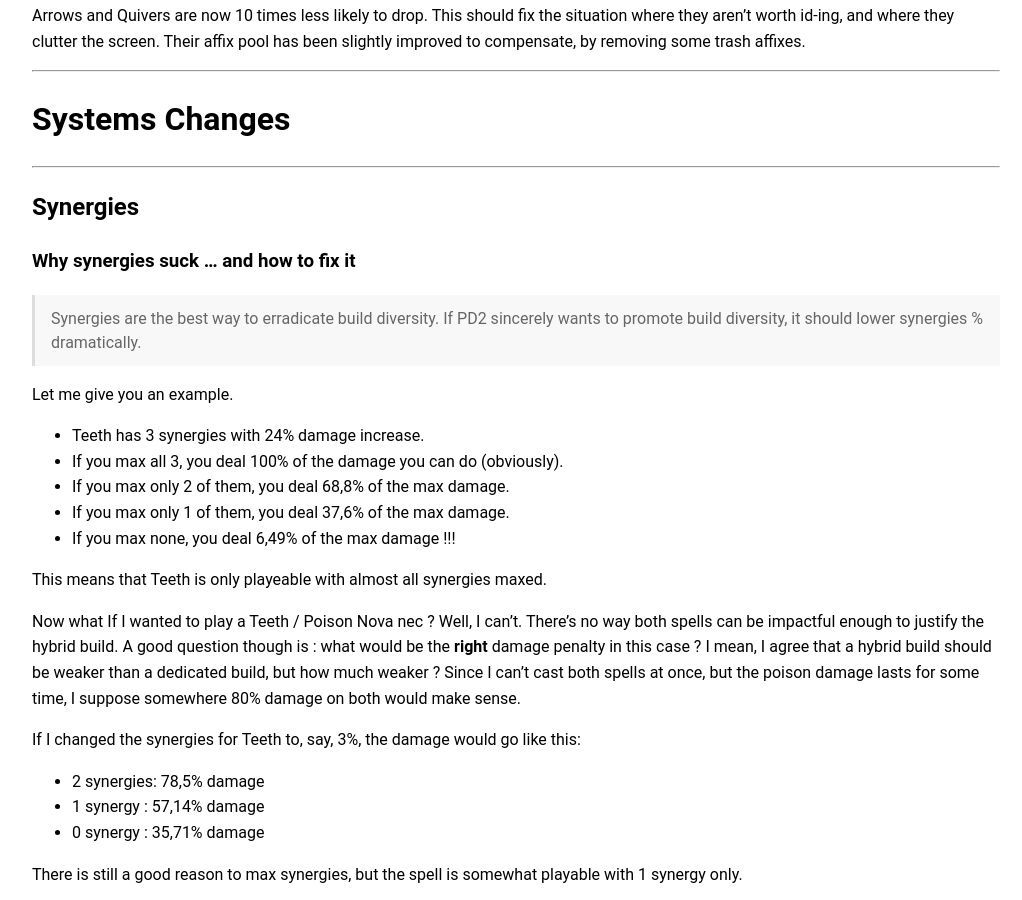
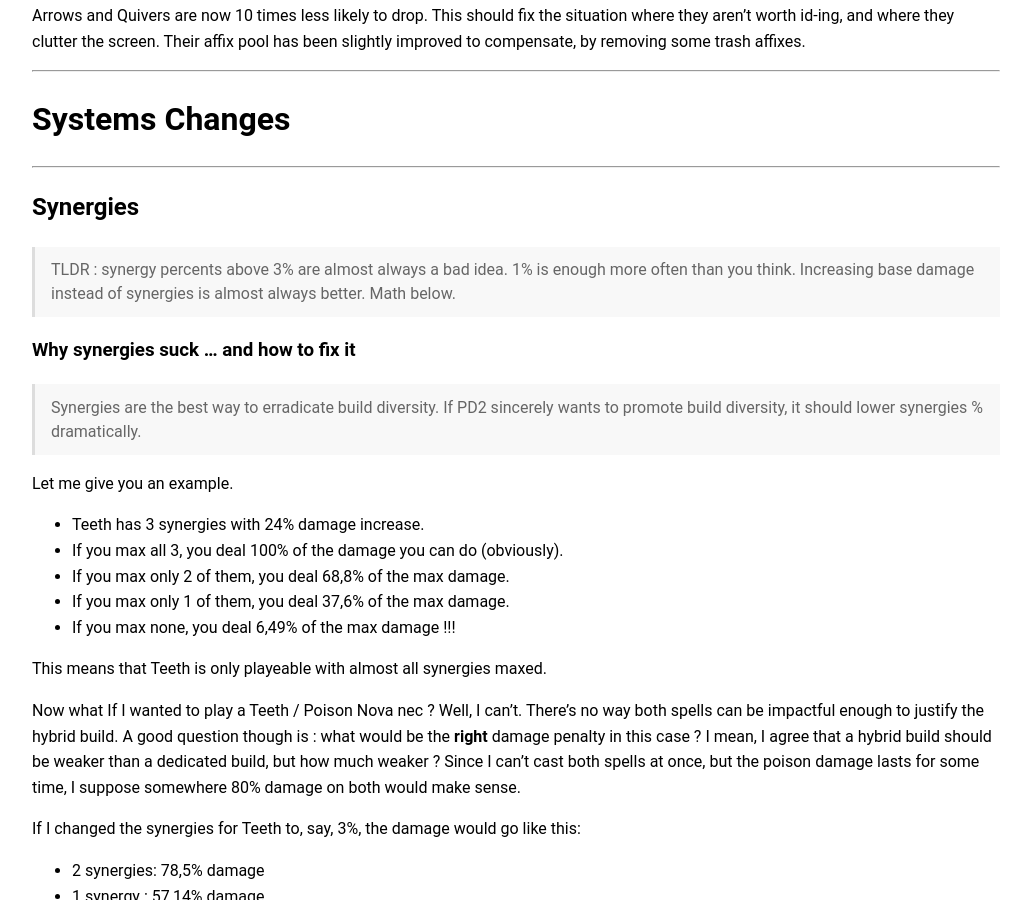
Before and after one commit to zagd3m/patchnotes, a Jekyll site: the page built from docs/full-notes.md, in a window 1280 px wide and 900 px high, scrolled down 18250 px. Shown: the whole window, without its empty margins (124-1146 px from the left). Built offline with Jekyll 4.4.1, drawn with Linux system fonts in a browser that asks for light colours.

Commit message:
Update systems_synergies.md tldr

```diff
--- a/docs/_includes/patch-sections/systems_synergies.md
+++ b/docs/_includes/patch-sections/systems_synergies.md
@@ -1,4 +1,6 @@
 ## Synergies
+
+> TLDR : synergy percents above 3% are almost always a bad idea. 1% is enough more often than you think. Increasing base damage instead of synergies is almost always better. Math below.
 
 ### Why synergies suck ... and how to fix it
 
```
